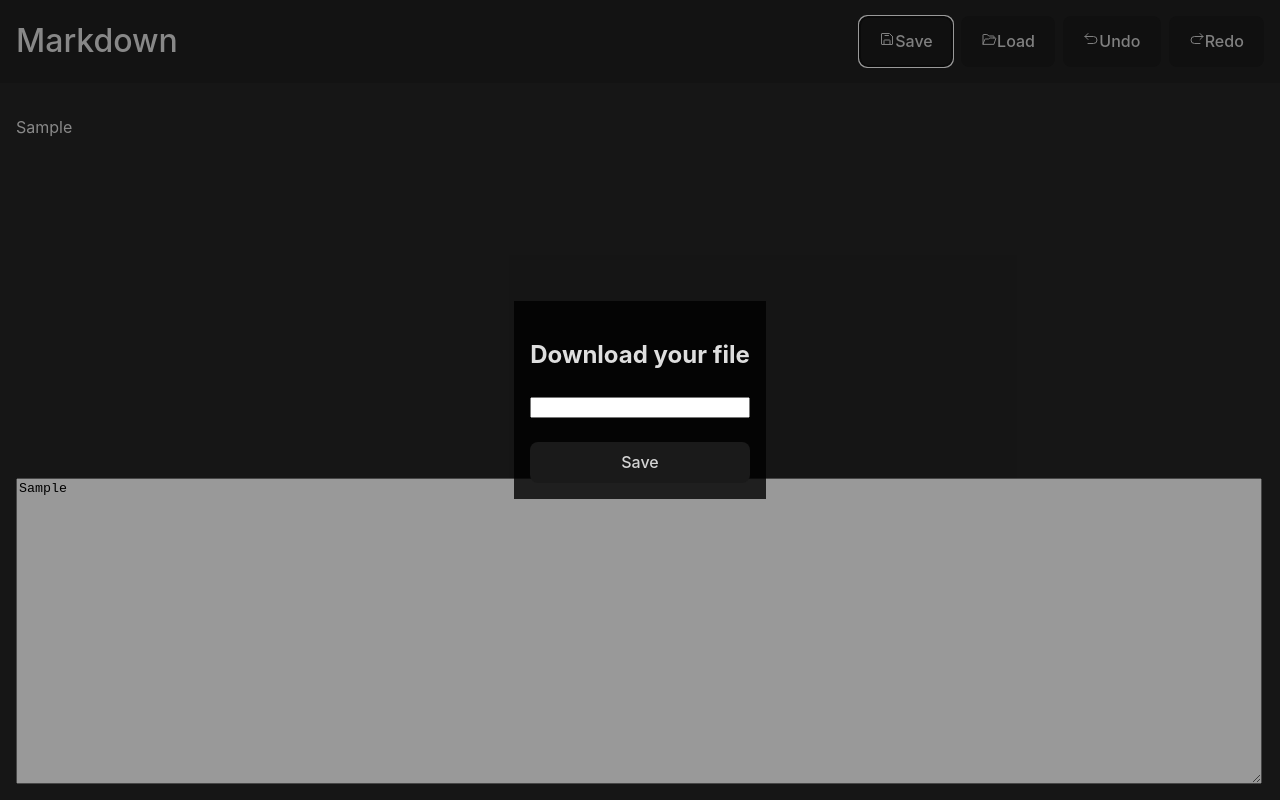
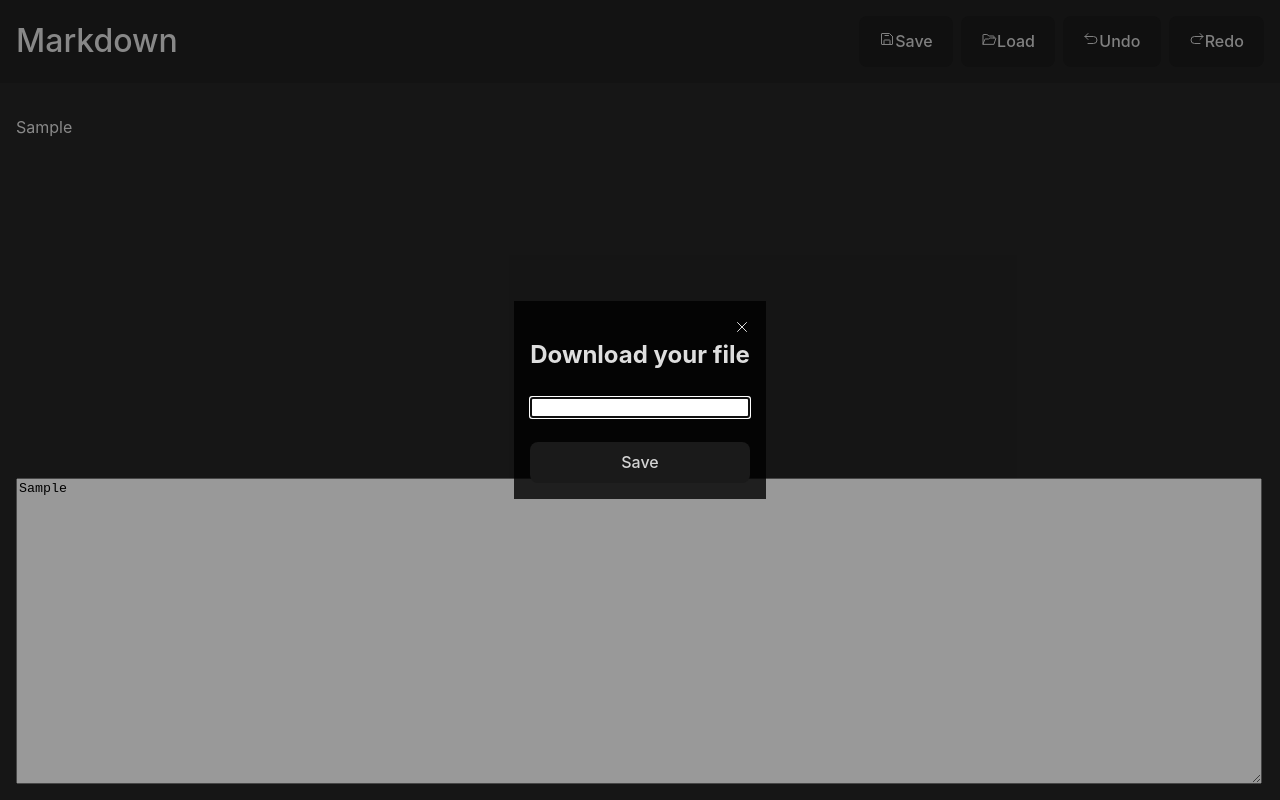
Before and after one commit to mulrooneydesign/word-processor, a React (Vite) app: page / in a window 1280 px wide. Both pictures are taken after typing "Sample" into the empty fields and a click on the button "Save". Built offline with nearby package versions, Linux system fonts and the light colour scheme.

Commit message:
feat(word-processor): functionality to close modal

```diff
--- a/src/components/Modal/Modal.css
+++ b/src/components/Modal/Modal.css
@@ -2,13 +2,13 @@
     position: fixed;
     top: 0;
     left: 0;
-    z-index: 100;
     width: 100%;
     height: 100%;
     overflow: auto;
     background-color: rgba(0, 0, 0, 0.4);
     display: flex;
     flex-direction: column;
+    z-index: 4;
 }
 
 .modalContainer {
@@ -16,6 +16,8 @@
     margin: auto;
     padding: var(--xs-spacing);
     overflow: auto;
+    position: relative;
+
 }
 
 .modalContainer button {
@@ -29,3 +31,17 @@
     width: 100%;
     margin-top: var(--s-spacing)
 }
+
+.modalClose {
+    color: var(--light);
+    position: absolute;
+    right: var(--xs-spacing);
+    top: var(--xs-spacing);
+    font-size: 1rem;
+    font-weight: bold;
+}
+
+.modalClose:hover {
+    cursor: pointer;
+    opacity: 0.3;
+}
--- a/src/components/Modal/Modal.tsx
+++ b/src/components/Modal/Modal.tsx
@@ -1,3 +1,6 @@
+import { useCallback } from 'react';
+import { X } from 'phosphor-react';
+
 import Button from '../ToolBar/components/Button/Button';
 import './Modal.css';
 import { useMarkdownStore } from '../../store/store';
@@ -11,15 +14,47 @@ export function Modal({
 }) {
   const setFilename = useMarkdownStore((state) => state.setFileName);
 
+  const toggleModalIsOpen = useMarkdownStore(
+    (state) => state.toggleModalIsOpen
+  );
+
   const onChangeHandler = (event: React.ChangeEvent<HTMLInputElement>) => {
     setFilename(event.target.value);
   };
 
+  const closeHandler = () => {
+    toggleModalIsOpen();
+  };
+
+  const overlayClick = (event: React.MouseEvent<HTMLDivElement>) => {
+    event?.stopPropagation();
+    if (event.target === event.currentTarget) {
+      toggleModalIsOpen();
+    }
+  };
+
+  const callbackRef = useCallback((inputElement: HTMLInputElement) => {
+    if (inputElement) {
+      inputElement.focus();
+    }
+  }, []);
+
   return (
-    <div className="modal" data-testid="modal">
+    <div className="modal" data-testid="modal" onClick={overlayClick}>
       <div className="modalContainer">
+        <div
+          data-testid="modalClose"
+          className="modalClose"
+          onClick={closeHandler}>
+          <X />
+        </div>
         <h2>{title}</h2>
-        <input type="text" onChange={onChangeHandler} />
+        <input
+          data-testid="modalInput"
+          type="text"
+          onChange={onChangeHandler}
+          ref={callbackRef}
+        />
         <Button text="Save" handler={handler} />
       </div>
     </div>
```
Also changed, not shown: 1 other file (tests, documents, lock files or other folders).
